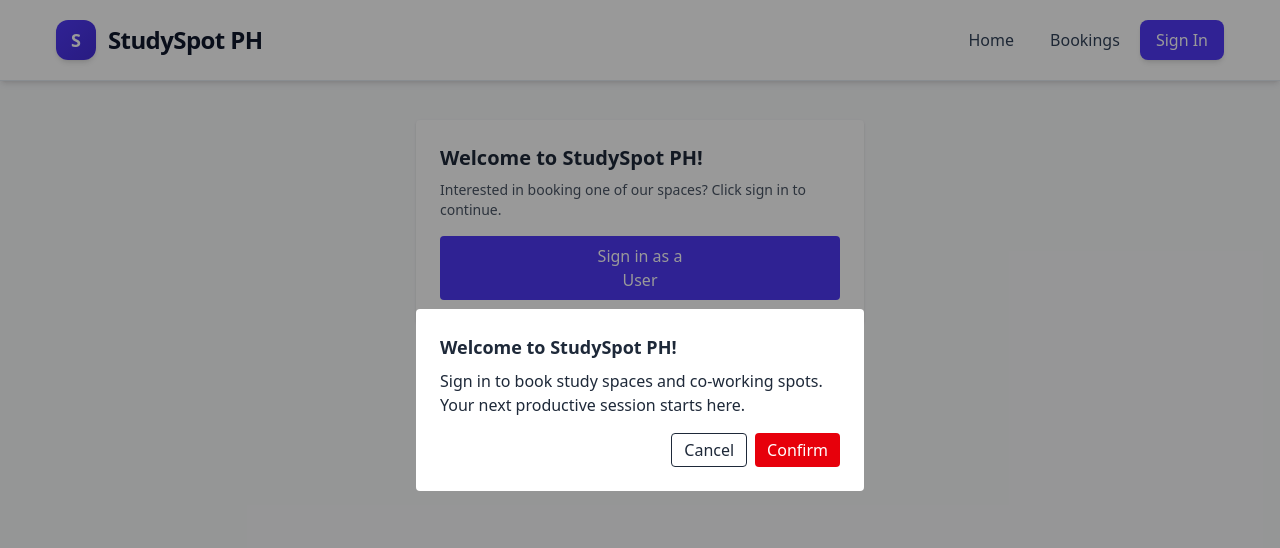
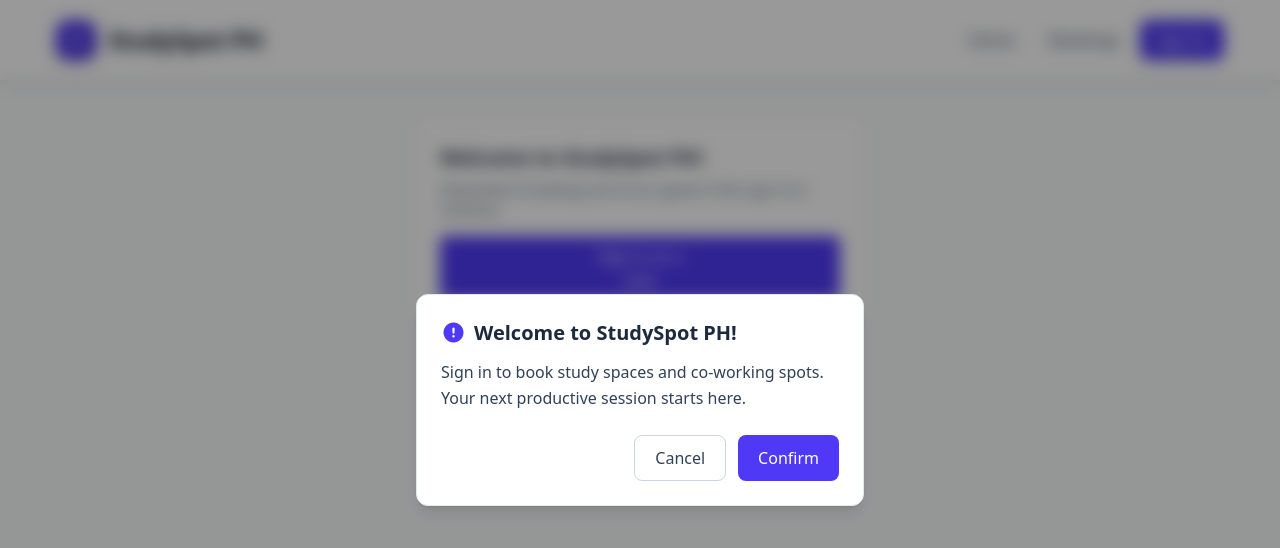
Before and after one commit to luisantonioj/midterm-project, a React (Vite) app: page /login in a window 1280 px wide. Both pictures are taken after a click on the button "Sign In". Shown: the top 548 px of the page. Built offline with nearby package versions, Linux system fonts and the light colour scheme.

Commit message:
improve confirm modal ui

```diff
--- a/src/components/MyBookings/ConfirmModal.jsx
+++ b/src/components/MyBookings/ConfirmModal.jsx
@@ -4,19 +4,24 @@ export default function ConfirmModal({ show, onConfirm, onCancel, message = "Are
   if (!show) return null;
 
   return (
-    <div className="fixed inset-0 bg-black/40 flex items-center justify-center z-50">
-      <div className="bg-white rounded p-6 w-11/12 max-w-md">
-        {title && <h3 className="text-lg font-semibold mb-2">{title}</h3>}
-        <p className="mb-4 whitespace-pre-line">{message}</p>
-        <div className="flex justify-end gap-2">
+    <div className="fixed inset-0 bg-black/40 flex items-center justify-center z-50 backdrop-blur-sm">
+      <div className="bg-white rounded-xl shadow-lg p-6 w-11/12 max-w-md border border-slate-200">
+        {title && (
+          <h3 className="text-xl font-bold text-slate-800 mb-3 flex items-center gap-2">
+            <i className="fas fa-exclamation-circle text-indigo-600"></i>
+            {title}
+          </h3>
+        )}
+        <p className="text-slate-700 mb-6 whitespace-pre-line leading-relaxed">{message}</p>
+        <div className="flex justify-end gap-3">
           <button
-            className="px-3 py-1 border rounded"
+            className="px-5 py-2.5 border border-slate-300 text-slate-700 rounded-lg hover:bg-slate-50 transition-colors duration-200 font-medium"
             onClick={onCancel}
           >
             Cancel
           </button>
           <button
-            className="px-3 py-1 bg-red-600 text-white rounded"
+            className="px-5 py-2.5 bg-indigo-600 text-white rounded-lg hover:bg-indigo-700 transition-colors duration-200 font-medium"
             onClick={onConfirm}
           >
             Confirm
```
